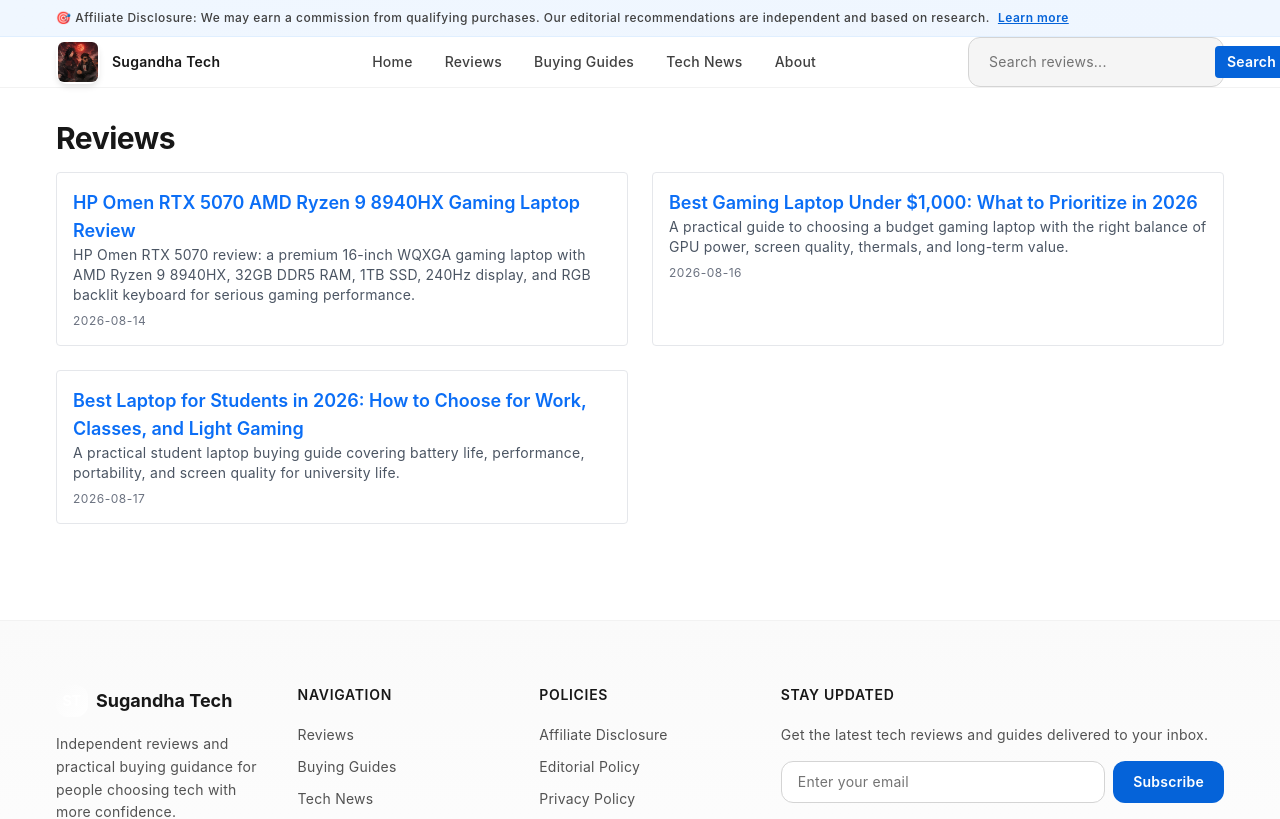
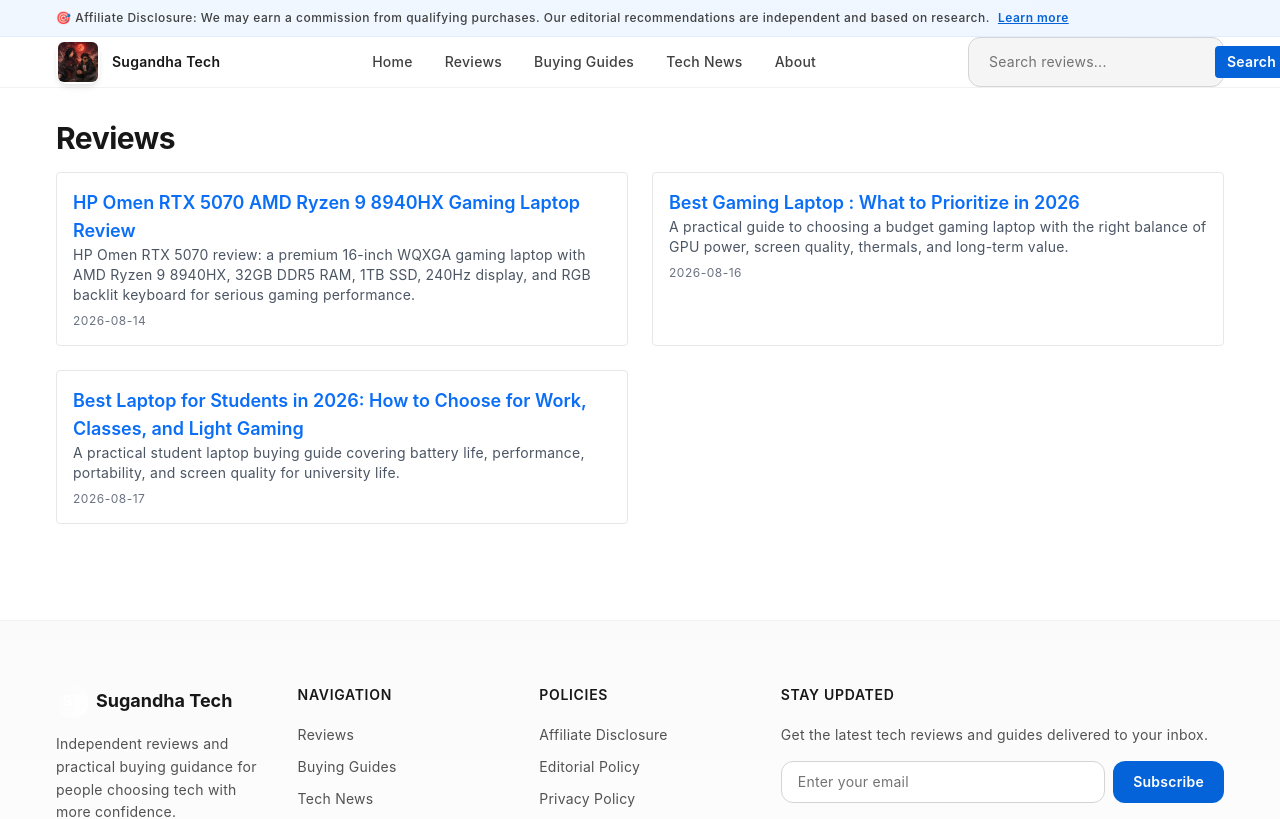
Before and after one commit to sugandhakc30-cmyk/suku, a Next.js app: page /reviews in a window 1280 px wide. Shown: the top 819 px of the page. Built offline with nearby package versions, Linux system fonts and the light colour scheme; no server answers.

Commit message:
Update articles.ts

```diff
--- a/data/articles.ts
+++ b/data/articles.ts
@@ -39,8 +39,8 @@ export const articles: Article[] = [
     ]
   },
   {
-    slug: 'best-gaming-laptop-under-1000',
-    title: 'Best Gaming Laptop Under $1,000: What to Prioritize in 2026',
+    slug: 'best-gaming-laptop',
+    title: 'Best Gaming Laptop : What to Prioritize in 2026',
     excerpt: 'A practical guide to choosing a budget gaming laptop with the right balance of GPU power, screen quality, thermals, and long-term value.',
     category: 'Buying Guides',
     date: '2026-08-16',
```
